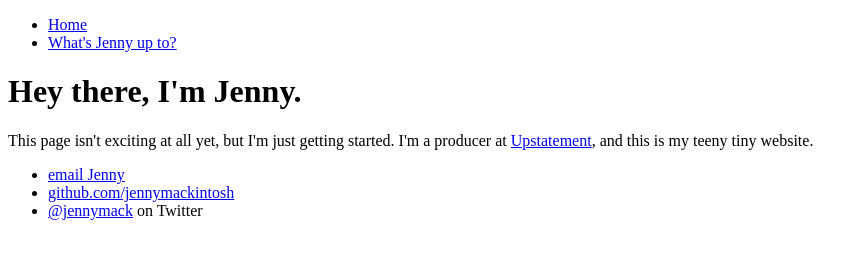
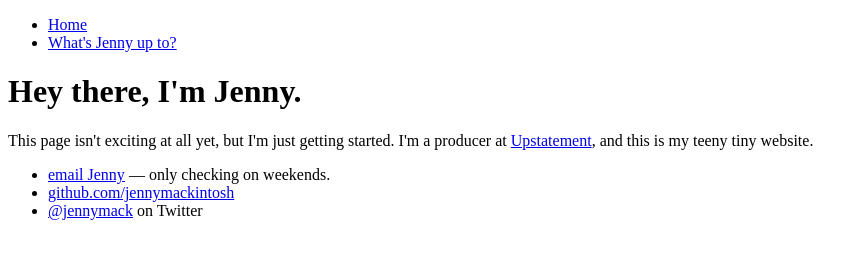
Before and after one commit to jennymackintosh/jennymackintosh.github.io, a plain HTML site: page index.html in a window 1280 px wide. Shown: the whole page, without its empty margins (0-868 px from the left). Drawn offline with Linux system fonts and the light colour scheme.

Commit message:
Update email note
I only check it on weekends, so I should tell people that.

```diff
--- a/index.html
+++ b/index.html
@@ -18,7 +18,7 @@
 		</div><!-- /.container -->
 		<footer>
     		<ul>
-        		<li><a href="mailto:jenny.mackintosh@gmail.com">email Jenny</a></li>
+        		<li><a href="mailto:jenny.mackintosh@gmail.com">email Jenny</a> — only checking on weekends.</li>
         		<li><a href="https://github.com/jennymackintosh">github.com/jennymackintosh</a></li>
             <li><a href="https://twitter.com/jennymack">@jennymack</a> on Twitter</li>
 			</ul>
```
